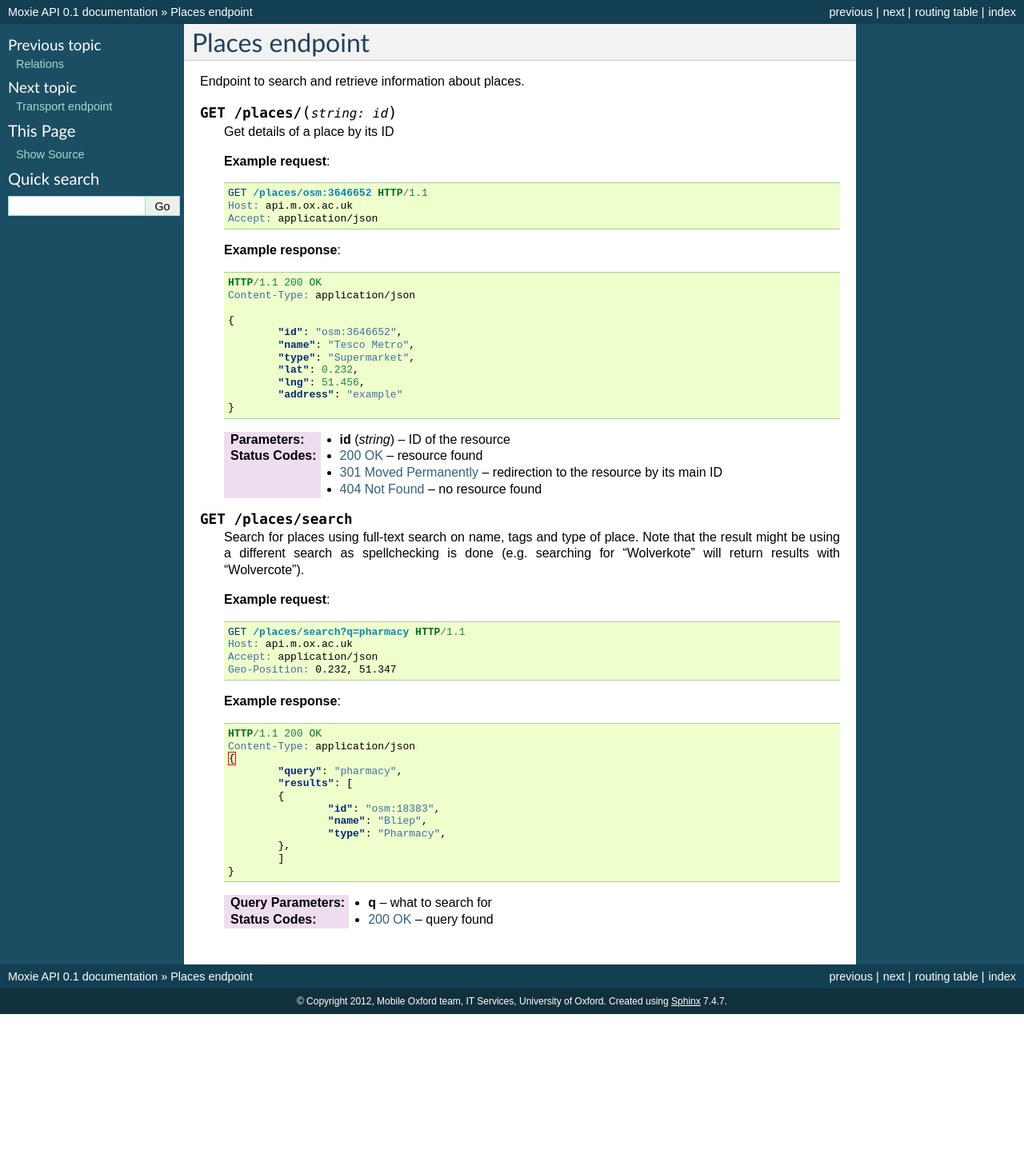
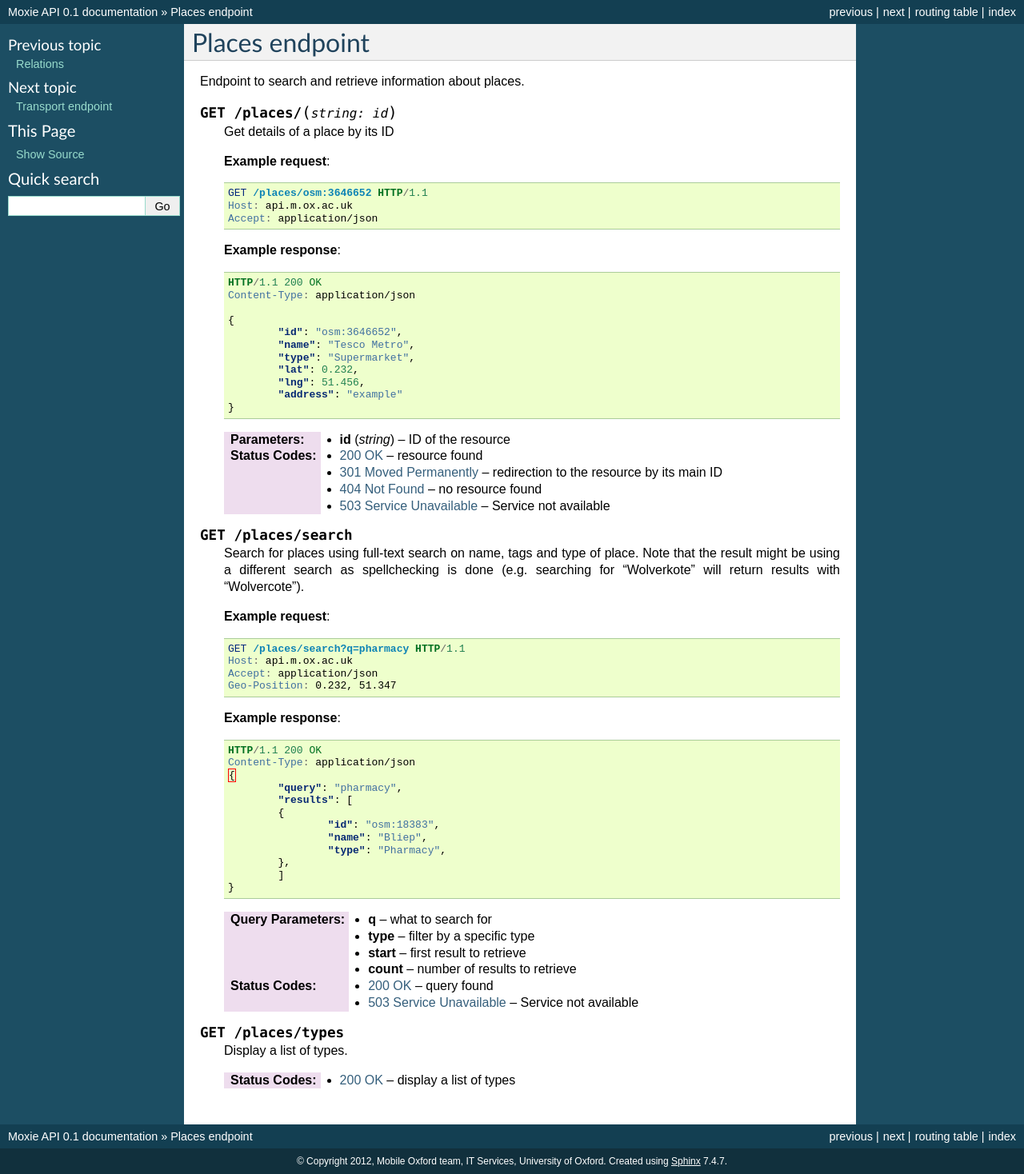
Before and after one commit to martinfilliau/moxie, a Sphinx documentation site: the page built from docs/source/http_api/places.rst, in a window 1280 px wide. Shown: the whole page at 80% size. Built offline with Sphinx 7.4.7, drawn with Linux system fonts in a browser that asks for light colours; before the commit the page ends 1268 px from its top, so only the background shows below that.

Commit message:
Docs places / updated available parameters.

```diff
--- a/docs/source/http_api/places.rst
+++ b/docs/source/http_api/places.rst
@@ -37,6 +37,7 @@ Endpoint to search and retrieve information about places.
     :statuscode 200: resource found
     :statuscode 301: redirection to the resource by its main ID
     :statuscode 404: no resource found
+    :statuscode 503: Service not available
 
 .. http:get:: /places/search
 
@@ -71,5 +72,18 @@ Endpoint to search and retrieve information about places.
 
     :query q: what to search for
     :type q: string
+    :query type: filter by a specific type
+    :type type: string
+    :query start: first result to retrieve
+    :type start: int
+    :query count: number of results to retrieve
+    :type count: int
 
     :statuscode 200: query found
+    :statuscode 503: Service not available
+
+.. http:get:: /places/types
+
+    Display a list of types.
+
+    :statuscode 200: display a list of types
```
